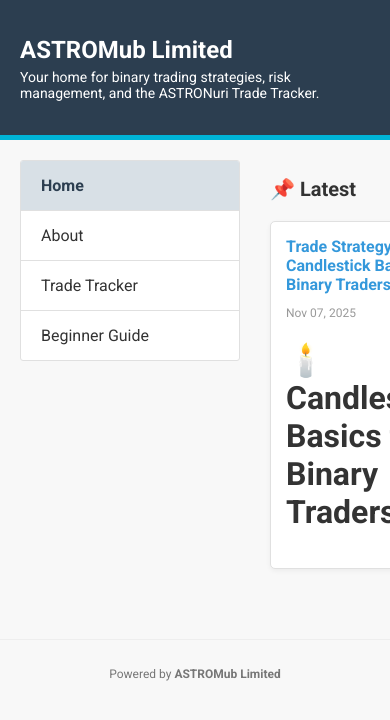
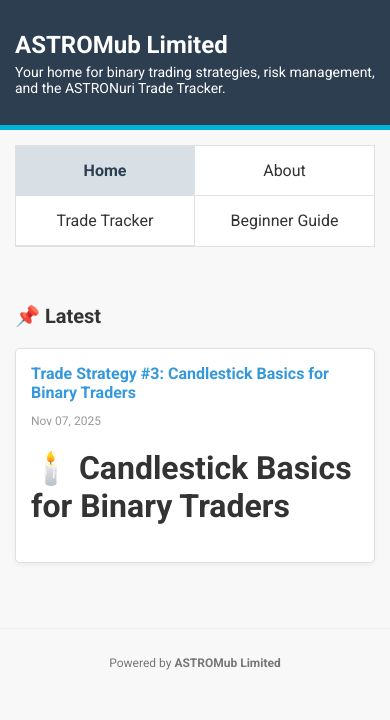
Before and after one commit to astromub/silver-umbrella, a Jekyll site: the page built from index.md, in a window 390 px wide. Shown: the top 720 px of the page. Built offline with Jekyll 4.4.1, drawn with Linux system fonts in a browser that asks for light colours.

Commit message:
Update style.css

```diff
--- a/assets/style.css
+++ b/assets/style.css
@@ -5,7 +5,6 @@
 
 /* --- 1. Base Styles --- */
 body {
-    /* FONT CHANGE: Apply Roboto font family */
     font-family: 'Roboto', sans-serif;
     margin: 0;
     padding: 0;
@@ -21,7 +20,7 @@ body {
     border-bottom: 5px solid #00b4d8;
 }
 
-/* FIX: Constrain and center the inner header content to match the main container */
+/* Constrain and center the inner header content */
 .header-content {
     max-width: 1200px;
     margin: 0 auto;
@@ -39,7 +38,7 @@ body {
     padding: 20px;
 }
 
-/* --- 4. Sidebar Navigation Styling --- */
+/* --- 4. Sidebar Navigation Styling (Desktop) --- */
 .sidebar {
     width: 250px;
     flex-shrink: 0;
@@ -86,14 +85,14 @@ body {
     margin-bottom: 20px;
 }
 
-/* --- 6. Card Grid for 'Latest' Section --- */
+/* --- 6. Card Grid for 'Latest' Section (Desktop) --- */
 .card-grid {
     display: flex;
     flex-wrap: wrap;
     gap: 20px;
 }
 .card {
-    /* Set basis to slightly less than 33.33% to account for 20px gap */
+    /* Three columns on desktop */
     flex: 1 1 calc(33.33% - 15px);
     background-color: white;
     border: 1px solid #e0e0e0;
@@ -128,3 +127,60 @@ body {
     color: #777;
     border-top: 1px solid #eee;
 }
+
+/* ======================================= */
+/* ====== MOBILE RESPONSIvenESS (TABLETS & PHONES) ====== */
+/* ======================================= */
+
+@media (max-width: 900px) {
+
+    /* 1. Header (Adjust padding for smaller screens) */
+    .header-content {
+        padding: 15px;
+    }
+
+    /* 2. Main Layout (Stack the sidebar above the content) */
+    .container {
+        flex-direction: column; /* Change from horizontal to vertical stack */
+        padding: 15px;
+    }
+
+    /* 3. Sidebar (Take full width, remove side padding) */
+    .sidebar {
+        width: 100%; /* Sidebar now takes full width */
+        padding-right: 0;
+        margin-bottom: 20px; /* Add space below the sidebar */
+    }
+
+    .sidebar nav ul {
+        display: flex; /* Make the menu items horizontal on mobile */
+        flex-wrap: wrap;
+        border-radius: 0;
+    }
+    .sidebar nav ul li {
+        flex: 1 1 50%; /* 2 items per row */
+        text-align: center;
+        border-right: 1px solid #e0e0e0;
+    }
+    .sidebar nav ul li:nth-child(even) {
+        border-right: none; /* Remove border on every second item */
+    }
+    .sidebar nav ul li:last-child {
+        border-right: none;
+    }
+
+
+    /* 4. Content Area (Remove spacing on edges) */
+    .content {
+        padding: 0;
+    }
+
+    /* 5. Card Grid (Change from 3 columns to 1 column) */
+    .card-grid {
+        gap: 15px;
+    }
+
+    .card {
+        flex: 1 1 100%; /* Cards take full width on mobile (1 item per row) */
+    }
+}
```
